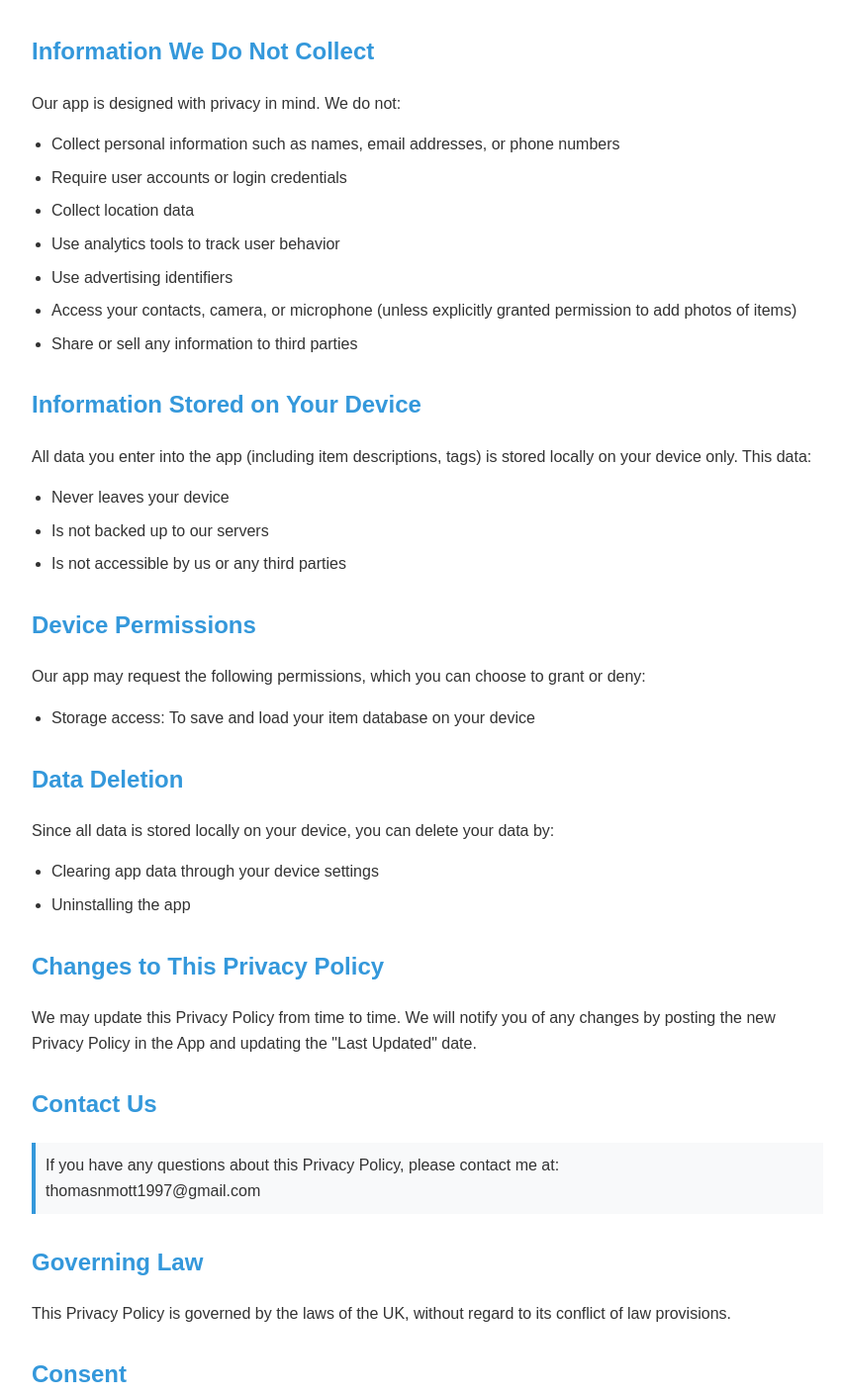
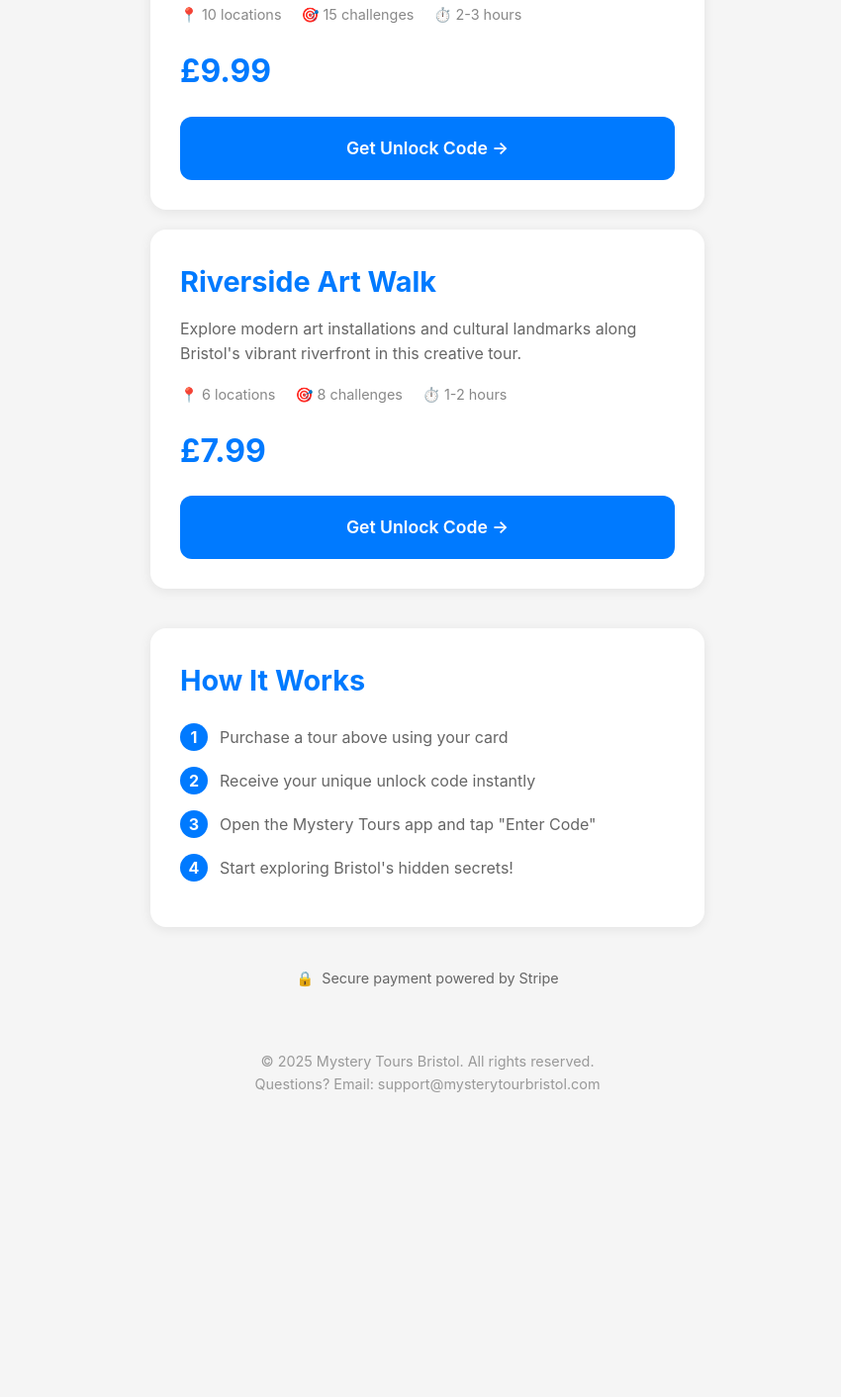
Before and after one commit to ThomasMott/policy, a plain HTML site: page index.html in a window 1280 px wide. Shown: the part 354-1766 px from the top of the page at 99% size, without its empty margins (208-1058 px from the left). After the commit the page ends 1501 px from the top, so only its background shows below. Drawn offline with Linux system fonts and the light colour scheme.

Commit message:
Update index.html

```diff
--- a/index.html
+++ b/index.html
@@ -1,100 +1,251 @@
 <!DOCTYPE html>
-<html lang="en">
+<html>
 <head>
+    <title>Mystery Tours Bristol - Unlock Codes</title>
+    <meta name="viewport" content="width=device-width, initial-scale=1">
     <meta charset="UTF-8">
-    <meta name="viewport" content="width=device-width, initial-scale=1.0">
-    <title>Privacy Policy</title>
     <style>
+        * {
+            margin: 0;
+            padding: 0;
+            box-sizing: border-box;
+        }
+
         body {
-            font-family: Arial, sans-serif;
+            font-family: -apple-system, BlinkMacSystemFont, 'Segoe UI', Arial, sans-serif;
+            background: #f5f5f5;
+            color: #333;
             line-height: 1.6;
-            color: #333;
-            max-width: 800px;
+        }
+
+        .container {
+            max-width: 600px;
             margin: 0 auto;
             padding: 20px;
         }
+
+        header {
+            text-align: center;
+            margin-bottom: 40px;
+            padding: 20px 0;
+        }
+
         h1 {
-            color: #2c3e50;
-            border-bottom: 2px solid #eee;
-            padding-bottom: 10px;
+            font-size: 2.5em;
+            color: #333;
+            margin-bottom: 10px;
         }
+
+        .subtitle {
+            color: #666;
+            font-size: 1.1em;
+        }
+
+        .tour-card {
+            background: white;
+            padding: 30px;
+            margin: 20px 0;
+            border-radius: 16px;
+            box-shadow: 0 2px 12px rgba(0,0,0,0.08);
+            transition: transform 0.2s, box-shadow 0.2s;
+        }
+
+        .tour-card:hover {
+            transform: translateY(-2px);
+            box-shadow: 0 4px 20px rgba(0,0,0,0.12);
+        }
+
         h2 {
-            color: #3498db;
-            margin-top: 30px;
+            color: #007AFF;
+            margin-bottom: 12px;
+            font-size: 1.8em;
         }
-        p {
-            margin: 15px 0;
+
+        .tour-description {
+            color: #666;
+            margin-bottom: 16px;
         }
-        ul {
-            padding-left: 20px;
+
+        .tour-details {
+            display: flex;
+            gap: 20px;
+            margin-bottom: 20px;
+            font-size: 0.9em;
+            color: #888;
         }
-        li {
-            margin-bottom: 8px;
+
+        .detail {
+            display: flex;
+            align-items: center;
+            gap: 5px;
         }
-        .last-updated {
-            font-style: italic;
-            color: #7f8c8d;
-            margin-bottom: 30px;
+
+        .price {
+            font-size: 32px;
+            font-weight: bold;
+            color: #007AFF;
+            margin: 20px 0;
         }
-        .contact-placeholder {
-            background-color: #f8f9fa;
-            padding: 10px;
-            border-left: 4px solid #3498db;
+
+        .buy-btn {
+            background: #007AFF;
+            color: white;
+            padding: 18px 32px;
+            text-decoration: none;
+            border-radius: 12px;
+            display: block;
+            font-weight: 600;
+            font-size: 1.1em;
+            text-align: center;
+            transition: all 0.3s;
+            border: none;
+            cursor: pointer;
+            width: 100%;
+        }
+
+        .buy-btn:hover {
+            background: #0051D5;
+            transform: scale(1.02);
+        }
+
+        .how-it-works {
+            background: white;
+            padding: 30px;
+            border-radius: 16px;
+            margin: 40px 0;
+            box-shadow: 0 2px 12px rgba(0,0,0,0.08);
+        }
+
+        .steps {
+            margin-top: 20px;
+        }
+
+        .step {
+            display: flex;
+            align-items: flex-start;
+            margin-bottom: 16px;
+        }
+
+        .step-number {
+            background: #007AFF;
+            color: white;
+            width: 28px;
+            height: 28px;
+            border-radius: 50%;
+            display: flex;
+            align-items: center;
+            justify-content: center;
+            font-weight: bold;
+            margin-right: 12px;
+            flex-shrink: 0;
+        }
+
+        .step-text {
+            color: #666;
+            padding-top: 2px;
+        }
+
+        .footer {
+            text-align: center;
+            color: #999;
+            font-size: 0.9em;
+            margin-top: 40px;
+            padding: 20px 0;
+        }
+
+        .secure-badge {
+            display: flex;
+            align-items: center;
+            justify-content: center;
+            gap: 8px;
+            margin-top: 20px;
+            color: #666;
+            font-size: 0.9em;
+        }
+
+        @media (max-width: 600px) {
+            h1 { font-size: 2em; }
+            .tour-card { padding: 20px; }
+            .price { font-size: 28px; }
         }
     </style>
 </head>
 <body>
-    <h1>Privacy Policy</h1>
-    <p class="last-updated">Last Updated: April 24, 2025</p>
+    <div class="container">
+        <header>
+            <h1>🗺️ Mystery Tours Bristol</h1>
+            <p class="subtitle">Self-guided mystery walking tours</p>
+        </header>
 
-    <h2>Introduction</h2>
-    <p>Welcome to the Keep App ("we," "our," or "us"). This Privacy Policy explains how information is collected, used, and disclosed by our app when you use our mobile application ("App").</p>
-    <p>Our App is designed to help you track and list items you own, without requiring accounts or collecting analytics data. We respect your privacy and are committed to protecting it through our compliance with this policy.</p>
+        <div class="tour-card">
+            <h2>Historic City Center Tour</h2>
+            <p class="tour-description">
+                Discover the hidden gems and fascinating history of Bristol's city center
+                with this immersive self-guided walking tour.
+            </p>
+            <div class="tour-details">
+                <span class="detail">📍 10 locations</span>
+                <span class="detail">🎯 15 challenges</span>
+                <span class="detail">⏱️ 2-3 hours</span>
+            </div>
+            <div class="price">£9.99</div>
 
-    <h2>Information We Do Not Collect</h2>
-    <p>Our app is designed with privacy in mind. We do not:</p>
-    <ul>
-        <li>Collect personal information such as names, email addresses, or phone numbers</li>
-        <li>Require user accounts or login credentials</li>
-        <li>Collect location data</li>
-        <li>Use analytics tools to track user behavior</li>
-        <li>Use advertising identifiers</li>
-        <li>Access your contacts, camera, or microphone (unless explicitly granted permission to add photos of items)</li>
-        <li>Share or sell any information to third parties</li>
-    </ul>
+            <!-- TODO: Replace with your Stripe Payment Link -->
+            <a href="https://buy.stripe.com/YOUR_HISTORIC_TOUR_LINK" class="buy-btn">
+                Get Unlock Code →
+            </a>
+        </div>
 
-    <h2>Information Stored on Your Device</h2>
-    <p>All data you enter into the app (including item descriptions, tags) is stored locally on your device only. This data:</p>
-    <ul>
-        <li>Never leaves your device</li>
-        <li>Is not backed up to our servers</li>
-        <li>Is not accessible by us or any third parties</li>
-    </ul>
+        <div class="tour-card">
+            <h2>Riverside Art Walk</h2>
+            <p class="tour-description">
+                Explore modern art installations and cultural landmarks along Bristol's
+                vibrant riverfront in this creative tour.
+            </p>
+            <div class="tour-details">
+                <span class="detail">📍 6 locations</span>
+                <span class="detail">🎯 8 challenges</span>
+                <span class="detail">⏱️ 1-2 hours</span>
+            </div>
+            <div class="price">£7.99</div>
 
-    <h2>Device Permissions</h2>
-    <p>Our app may request the following permissions, which you can choose to grant or deny:</p>
-    <ul>
-        <li>Storage access: To save and load your item database on your device</li>
-    </ul>
+            <!-- TODO: Replace with your Stripe Payment Link -->
+            <a href="https://buy.stripe.com/YOUR_RIVERSIDE_TOUR_LINK" class="buy-btn">
+                Get Unlock Code →
+            </a>
+        </div>
 
-    <h2>Data Deletion</h2>
-    <p>Since all data is stored locally on your device, you can delete your data by:</p>
-    <ul>
-        <li>Clearing app data through your device settings</li>
-        <li>Uninstalling the app</li>
-    </ul>
+        <div class="how-it-works">
+            <h2>How It Works</h2>
+            <div class="steps">
+                <div class="step">
+                    <div class="step-number">1</div>
+                    <div class="step-text">Purchase a tour above using your card</div>
+                </div>
+                <div class="step">
+                    <div class="step-number">2</div>
+                    <div class="step-text">Receive your unique unlock code instantly</div>
+                </div>
+                <div class="step">
+                    <div class="step-number">3</div>
+                    <div class="step-text">Open the Mystery Tours app and tap "Enter Code"</div>
+                </div>
+                <div class="step">
+                    <div class="step-number">4</div>
+                    <div class="step-text">Start exploring Bristol's hidden secrets!</div>
+                </div>
+            </div>
+        </div>
 
-    <h2>Changes to This Privacy Policy</h2>
-    <p>We may update this Privacy Policy from time to time. We will notify you of any changes by posting the new Privacy Policy in the App and updating the "Last Updated" date.</p>
+        <div class="secure-badge">
+            <span>🔒</span>
+            <span>Secure payment powered by Stripe</span>
+        </div>
 
-    <h2>Contact Us</h2>
-    <p class="contact-placeholder">If you have any questions about this Privacy Policy, please contact me at:<br>
-    thomasnmott1997@gmail.com</p>
-
-    <h2>Governing Law</h2>
-    <p>This Privacy Policy is governed by the laws of the UK, without regard to its conflict of law provisions.</p>
-
-    <h2>Consent</h2>
-    <p>By using our App, you consent to our Privacy Policy.</p>
+        <footer class="footer">
+            <p>© 2025 Mystery Tours Bristol. All rights reserved.</p>
+            <p>Questions? Email: support@mysterytourbristol.com</p>
+        </footer>
+    </div>
 </body>
 </html>
```
